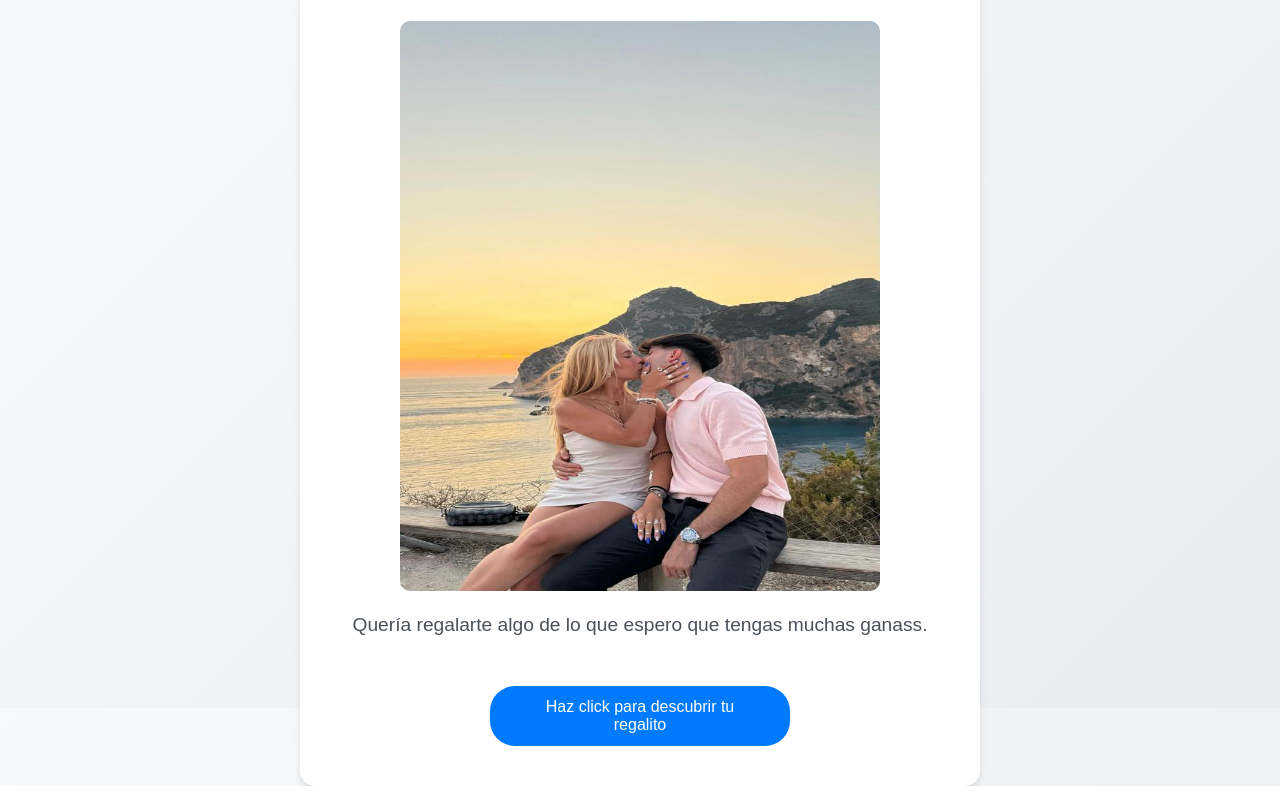
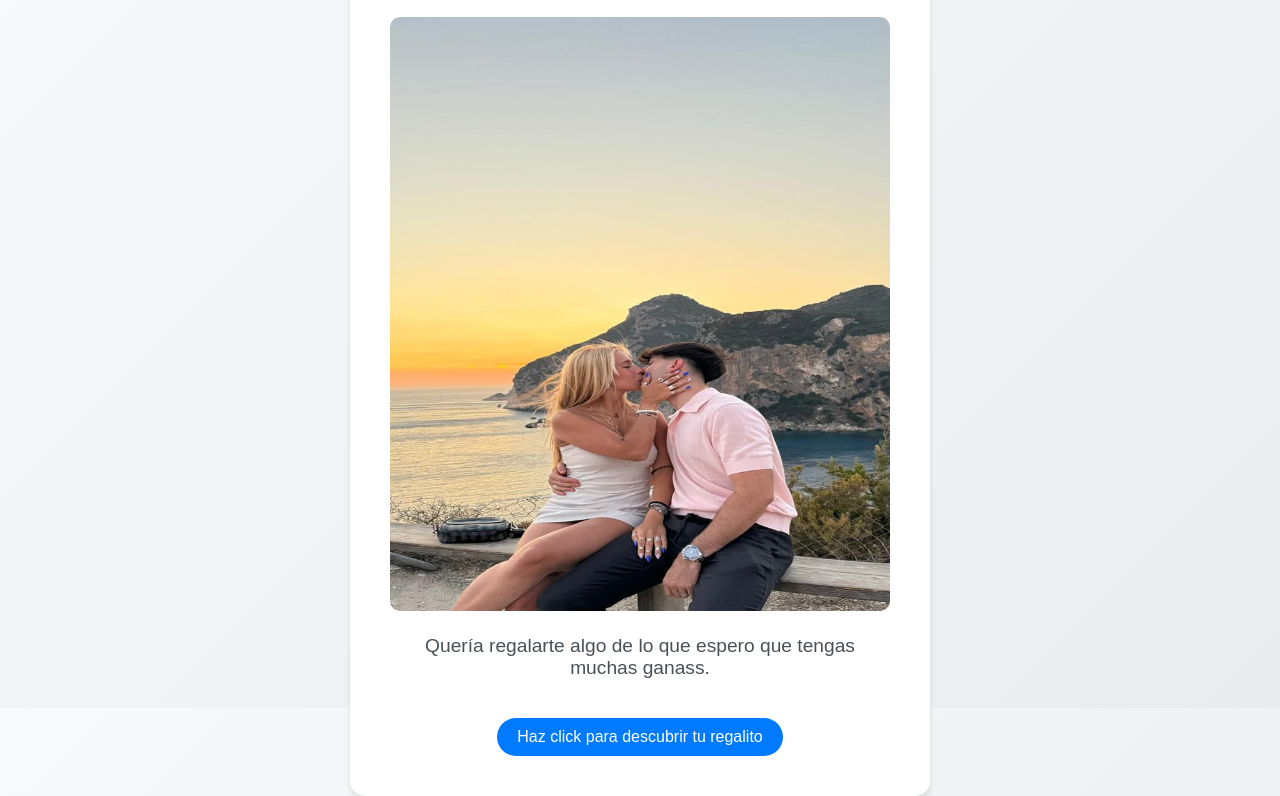
Before and after one commit to joelbrr/cumple, a plain HTML site: page index.html in a window 1280 px wide. Shown: the part 92-888 px from the top of the page. Drawn offline with Linux system fonts and the light colour scheme.

Commit message:
Update styles.css

```diff
--- a/styles.css
+++ b/styles.css
@@ -1,3 +1,4 @@
+/* Estilos generales */
 body {
     margin: 0;
     padding: 0;
@@ -15,25 +16,24 @@ body {
     padding: 40px;
     border-radius: 15px;
     box-shadow: 0 4px 6px rgba(0, 0, 0, 0.1);
-    max-width: 600px; /* Aumentado de 500px a 600px */
-    width: 100%; /* Para asegurarte de que el contenedor no se ajuste automáticamente en pantallas más pequeñas */
+    max-width: 500px;
+    width: 100%; /* Ocupa todo el ancho disponible */
 }
 
-
+/* Estilos para el título y texto */
 h1 {
     color: #343a40;
-    margin-bottom: 30px; /* Más espacio debajo del título */
+    margin-bottom: 20px;
 }
 
 p {
     font-size: 1.2em;
     color: #495057;
-    margin-bottom: 20px; /* Más espacio debajo de los párrafos */
 }
 
-
+/* Botón de descubrimiento */
 button {
-    padding: 12px 30px;
+    padding: 10px 20px;
     font-size: 1em;
     color: #ffffff;
     background-color: #007bff;
@@ -41,16 +41,27 @@ button {
     border-radius: 25px;
     cursor: pointer;
     transition: background-color 0.3s ease;
-    margin-top: 30px; /* Un poco más de margen superior */
-    width: 100%; /* Ocupar todo el ancho disponible en pantallas pequeñas */
-    max-width: 300px; /* No exceder este tamaño en pantallas grandes */
+    margin-top: 20px;
 }
-
 
 button:hover {
     background-color: #0056b3;
 }
 
+/* Estilos para la imagen de portada */
+.image-container {
+    margin-top: 20px;
+    margin-bottom: 20px; /* Añadir espacio entre la imagen y el contenido */
+    text-align: center; /* Centrar la imagen */
+}
+
+.image-container img {
+    max-width: 100%;
+    height: auto;
+    border-radius: 10px;
+}
+
+/* Estilos para el contenido revelado */
 #surprise {
     margin-top: 30px;
     animation: fadeIn 2s ease-in-out;
@@ -60,14 +71,8 @@ button:hover {
     display: none;
 }
 
+/* Animación de fade-in */
 @keyframes fadeIn {
     from { opacity: 0; }
     to { opacity: 1; }
 }
-
-img {
-    max-width: 80%; /* Limitar el tamaño de las imágenes al 80% del ancho del contenedor */
-    height: auto; /* Mantener la proporción de la imagen */
-    border-radius: 10px;
-    margin-top: 20px;
-}
```
